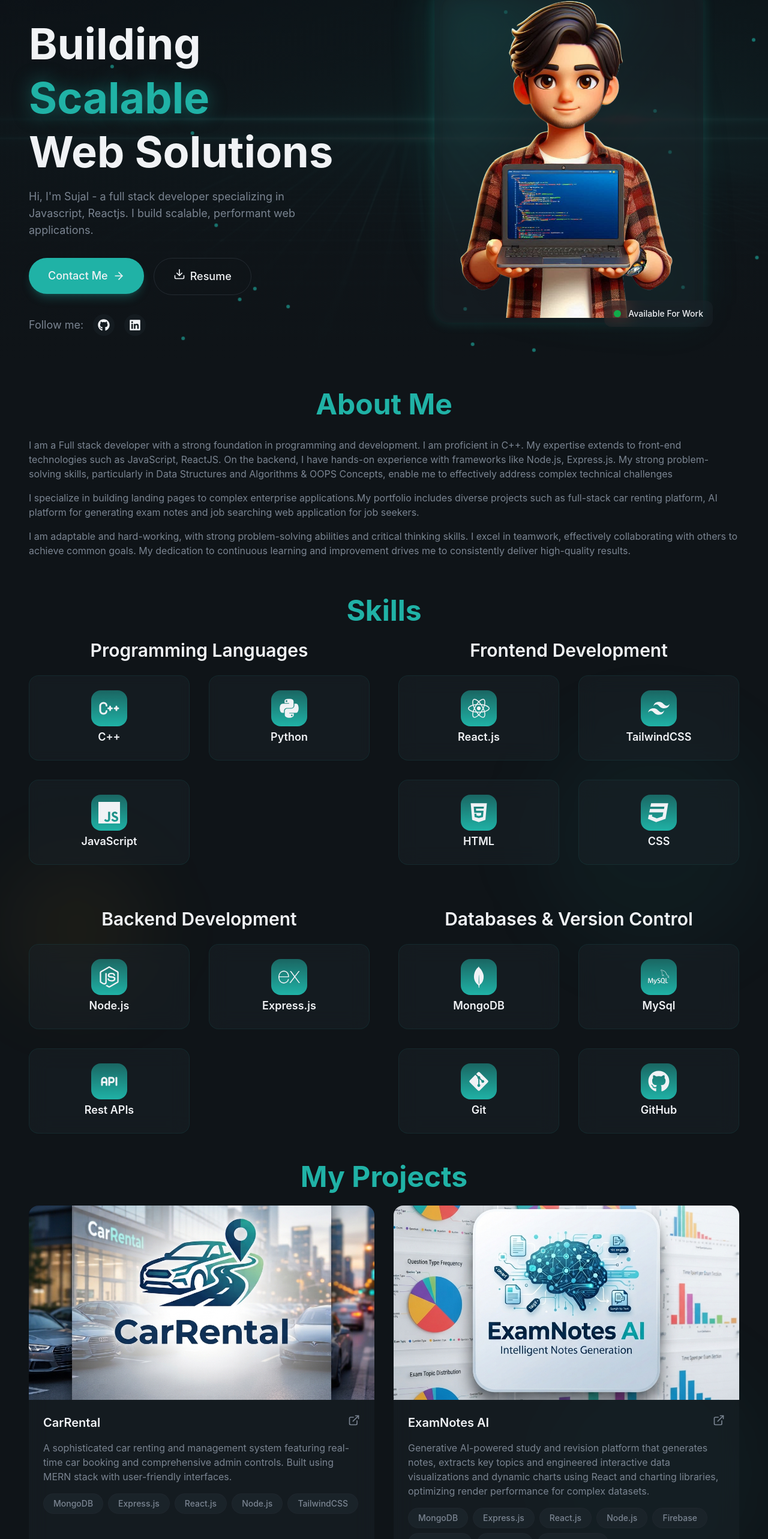
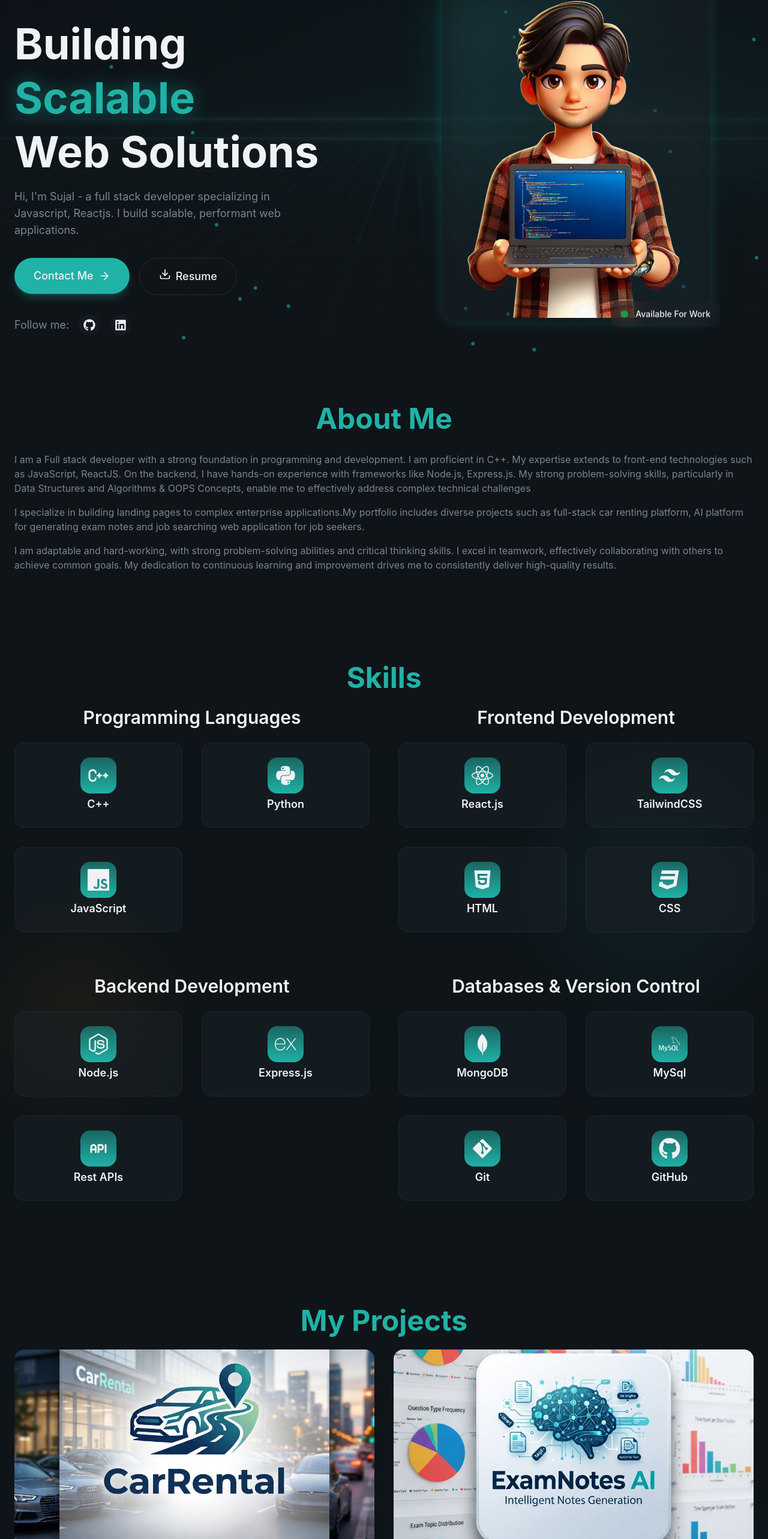
Before and after one commit to Sujal4927/Portfolio, a React (Vite) app: page / in a window 1280 px wide. Shown: the part 190-2756 px from the top of the page at 60% size. Built offline with nearby package versions, Linux system fonts and the light colour scheme.

Commit message:
completed

```diff
--- a/src/layout/Navbar.jsx
+++ b/src/layout/Navbar.jsx
@@ -56,7 +56,7 @@ const Navbar = () => {
         </div> */}
 
         {/* Mobile Menu Button */}
-        <button className="md:hidden p-2 text-foreground cursor-pointer" onClick={() => setIsMobileMenuOpen((prev) => !prev)}>
+        <button className="md:hidden p-1 text-foreground cursor-pointer" onClick={() => setIsMobileMenuOpen((prev) => !prev)}>
           {isMobileMenuOpen ? <X size={24} /> : <Menu size={24} />}
         </button>
       </nav>
--- a/src/sections/About.jsx
+++ b/src/sections/About.jsx
@@ -26,8 +26,8 @@ const About = () => {
   ]
   return (
     <>
-      <section id='about' className="py-10 relative overflow-hidden">
-        <div className='container relative mx-auto px-12 z-10'>
+      <section id='about' className="py-16 relative overflow-hidden">
+        <div className='container relative mx-auto px-6 z-10'>
           {/* <div className="grid lg:grid-cols-2 gap-16 items-center"> */}
           {/* Left column */}
           <div className="space-y-8">
--- a/src/sections/Contact.jsx
+++ b/src/sections/Contact.jsx
@@ -75,19 +75,19 @@ const Contact = () => {
     }
   }
   return (
-    <section id="contact" className="my-5 relative overflow-hidden">
+    <section id="contact" className="py-16 relative overflow-hidden">
       <div className="absolute top-0 left-0 w-full h-full">
         <div className="absolute top-1/2 left-1/2 w-96 h-96 bg-primary/5 rounded-full blur-3xl" />
         <div className="absolute bottom-1/4 right-1/4 w-64 h-64 bg-highlight/5 rounded-full blur-3xl" />
       </div>
 
-      <div className="container mx-auto px-12 relative z-10">
+      <div className="container mx-auto px-6 relative z-10">
         {/* Section Header */}
         <div className="max-w-3xl mb-6 mx-auto text-center">
           <h2 className='text-4xl md:text-5xl font-bold mt-4 mb-6 animate-fade-in animation-delay-100 text-secondary-foreground mx-auto items-center'>Contact Me</h2>
         </div>
 
-        <div className="grid lg:grid-cols-2 gap-12 max-w-4xl mx-auto">
+        <div className="grid md:grid-cols-2 gap-12 mx-auto">
           <div className="glass p-8 rounded-3xl border border-primary/30 animate-fade-in animation-delay-300">
             <form className="space-y-6" onSubmit={handleSubmit}>
 
--- a/src/sections/Education.jsx
+++ b/src/sections/Education.jsx
@@ -3,13 +3,13 @@ import { BadgeCheck, Calendar, ExternalLink, GraduationCap } from "lucide-react"
 
 const Education = () => {
     return (
-        <section id="education" className="mt-4 relative overflow-hidden">
+        <section id="education" className="py-16 relative overflow-hidden">
             <div className="absolute top-0 left-0 w-full h-full">
                 <div className="absolute top-1/2 left-1/4 w-96 h-96 bg-primary/5 rounded-full blur-3xl" />
                 <div className="absolute bottom-1/4 right-1/4 w-64 h-64 bg-highlight/5 rounded-full blur-3xl" />
             </div>
 
-            <div className="container mx-auto px-12 relative z-10">
+            <div className="container mx-auto px-6 relative z-10">
                 {/* Section Header */}
                 <div className="max-w-3xl mb-6 mx-auto text-center">
                     <h2 className='text-4xl md:text-5xl font-bold mt-4 mb-6 animate-fade-in animation-delay-100 text-secondary-foreground mx-auto items-center'>Education & Achievements</h2>
--- a/src/sections/Hero.jsx
+++ b/src/sections/Hero.jsx
@@ -46,7 +46,7 @@ const Hero = () => {
       </div>
 
       {/* Content */}
-      <div className="container mx-auto px-12 pt-30 pb-5 relative z-10">
+      <div className="container mx-auto px-6 pt-30 pb-5 relative z-10">
         <div className="grid lg:grid-cols-2 gap-12 items-center">
           {/* Left Column - text content */}
           <div className="space-y-8">
--- a/src/sections/Projects.jsx
+++ b/src/sections/Projects.jsx
@@ -15,7 +15,7 @@ const Projects = () => {
     },
     {
       title: "ExamNotes AI",
-      description: "Generative AI-powered study and revision platform that generates notes, extracts key topics and engineered interactive data visualizations and dynamic charts using React and charting libraries, optimizing render performance for complex datasets.",
+      description: "Generative AI-powered study and revision platform that generates notes, extracts key topics and engineered interactive data visualizations and dynamic charts using React and charting libraries.",
       image: "/projects/examnotes.png",
       tags: ["MongoDB", "Express.js", "React.js", "Node.js", "Firebase", "Gemini API", "Recharts", "TailwindCSS"],
       link: "#",
@@ -23,7 +23,7 @@ const Projects = () => {
     },
     {
       title: "JobAxis",
-      description: "A full-stack job portal connecting jobseekers with recruiters, supporting job discovery, online applications, and resume uploads and application-status tracking. Enabled interactive and real-time data streaming recruiter dashboard functionality to create and manage job postings and review candidate applications.",
+      description: "A full-stack job portal connecting jobseekers with recruiters, supporting job discovery, online applications, and resume uploads and application-status tracking.",
       image: "/projects/JobAxis.png",
       tags: ["MongoDB", "Express.js", "React.js", "Node.js", "TailwindCSS"],
       link: "#",
@@ -32,11 +32,11 @@ const Projects = () => {
   ]
 
   return (
-    <section id="projects" className="relative overflow-hidden">
+    <section id="projects" className="py-16 relative overflow-hidden">
       {/* bg glows */}
       <div className="absolute top-1/4 right-0 w-96 h-96 bg-primary/5 rounded-full blur-3xl" />
       <div className="absolute bottom-1/4 left-0 w-64 h-64 bg-highlight/5 rounded-full blur-3xl" />
-      <div className="container mx-auto px-12 relative z-10">
+      <div className="container mx-auto px-6 relative z-10">
         {/* Section header */}
         <div className="text-center mx-auto my-6 max-w-3xl">
           <h2 className='text-4xl md:text-5xl font-bold mt-4 mb-6 animate-fade-in animation-delay-100 text-secondary-foreground'>My Projects</h2>
@@ -74,12 +74,12 @@ const Projects = () => {
                   <ExternalLink
                     className="w-5 h-5 text-muted-foreground group-hover:text-primary group-hover:translate-x-1 group-hover:translate-y-1 transition-all" />
                 </div>
-                <p className='text-muted-foreground text-md'>{project.description}</p>
+                <p className='text-muted-foreground text-sm'>{project.description}</p>
                 <div className="flex flex-wrap gap-2 ">
                   {project.tags.map((tag, tagIdx) => (
                     <span
                       key={tagIdx}
-                      className='px-4 py-1.5 rounded-full bg-surface text-sm font-medium border border-border/50 text-muted-foreground hover:border-primary/50 hover:text-primary transition-all duration-300'>{tag}</span>
+                      className='px-2 py-1 rounded-full bg-surface text-xs font-medium border border-border/50 text-muted-foreground hover:border-primary/50 hover:text-primary transition-all duration-300'>{tag}</span>
                   ))}
                 </div>
               </div>
--- a/src/sections/Skills.jsx
+++ b/src/sections/Skills.jsx
@@ -73,10 +73,10 @@ const Skills = () => {
     },
   ]
   return (
-    <section id="skills" className="relative overflow-hidden">
+    <section id="skills" className="py-16 relative overflow-hidden">
       <div className="absolute top-1/4 right-0 w-96 h-96 bg-primary/5 rounded-full blur-3xl" />
       <div className="absolute bottom-1/4 left-0 w-64 h-64 bg-highlight/5 rounded-full blur-3xl" />
-      <div className="container mx-auto px-12 relative z-10">
+      <div className="container mx-auto px-6 relative z-10">
         {/* Section header */}
         <div className="text-center mx-auto my-6 max-w-3xl">
           <h2 className='text-4xl md:text-5xl font-bold mt-4 mb-6 animate-fade-in animation-delay-100 text-secondary-foreground'>Skills</h2>
```
